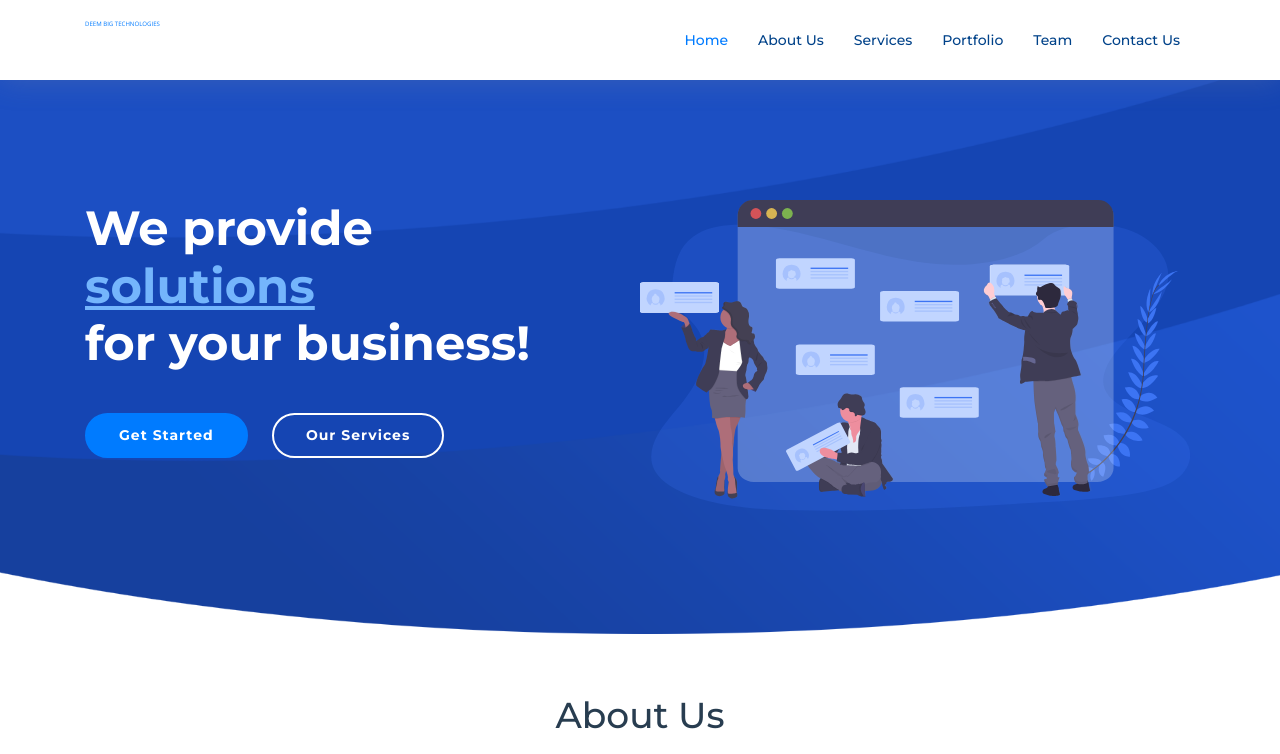
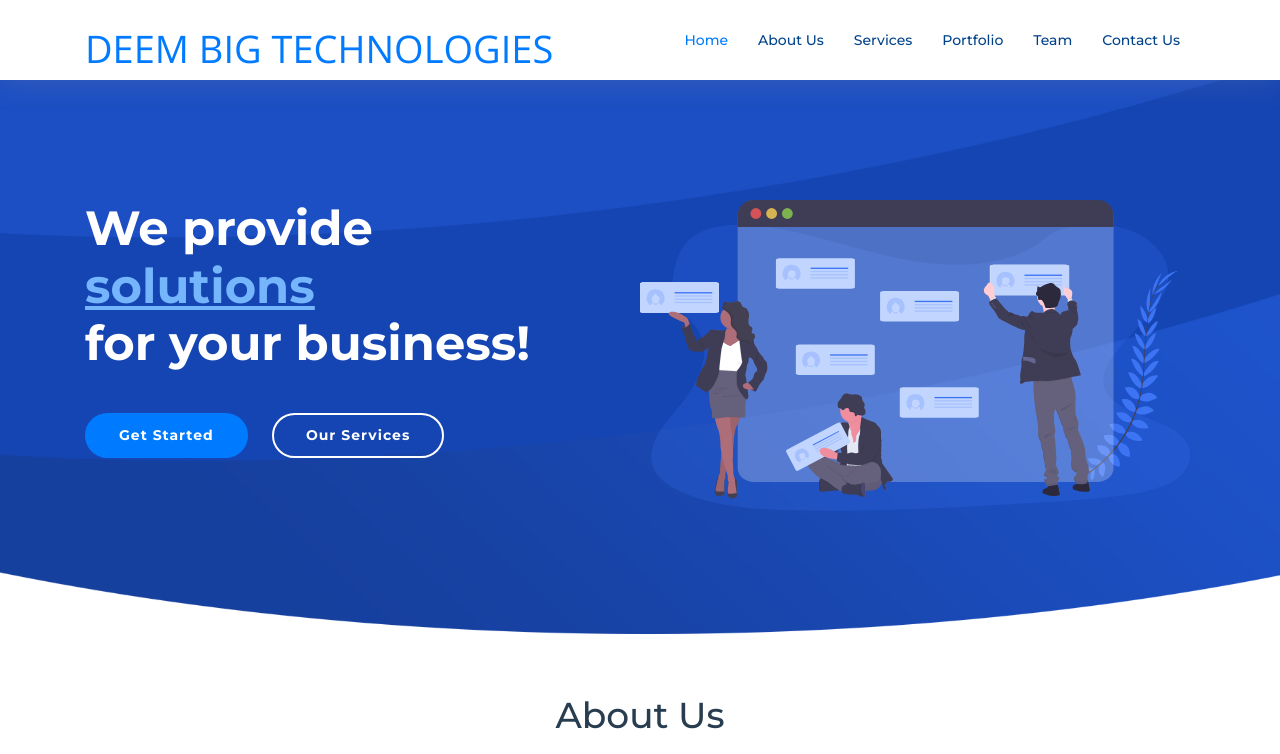
Before and after one commit to deembig/deembig.github.io, a plain HTML site: page index.html in a window 1280 px wide. Shown: the top 754 px of the page. Drawn offline with nearby package versions, Linux system fonts and the light colour scheme; files whose address does not match are found by name.

Commit message:
Update index.html

```diff
--- a/index.html
+++ b/index.html
@@ -36,7 +36,7 @@
 
   <style>
     #companyTitle{
-      font-size: 38%;
+      font-size: 38px;
     }
   </style>
 </head>
```
